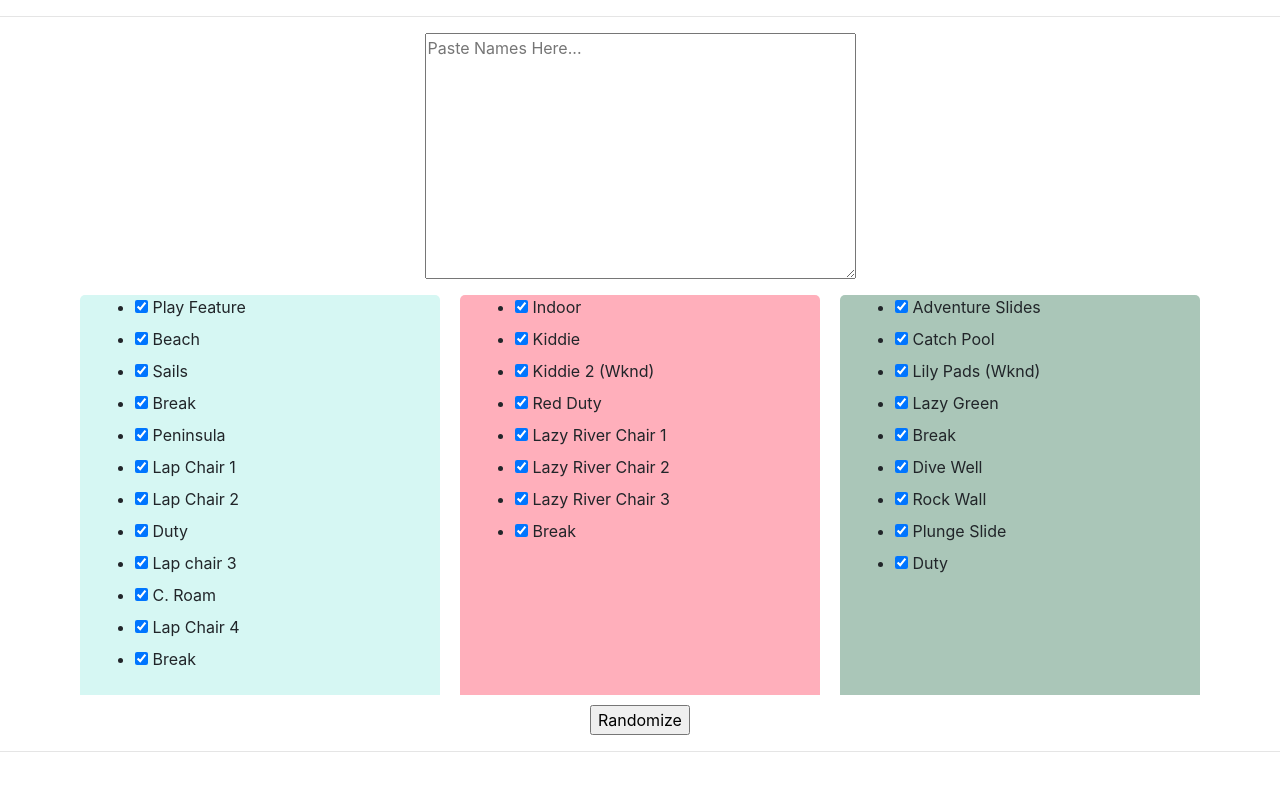
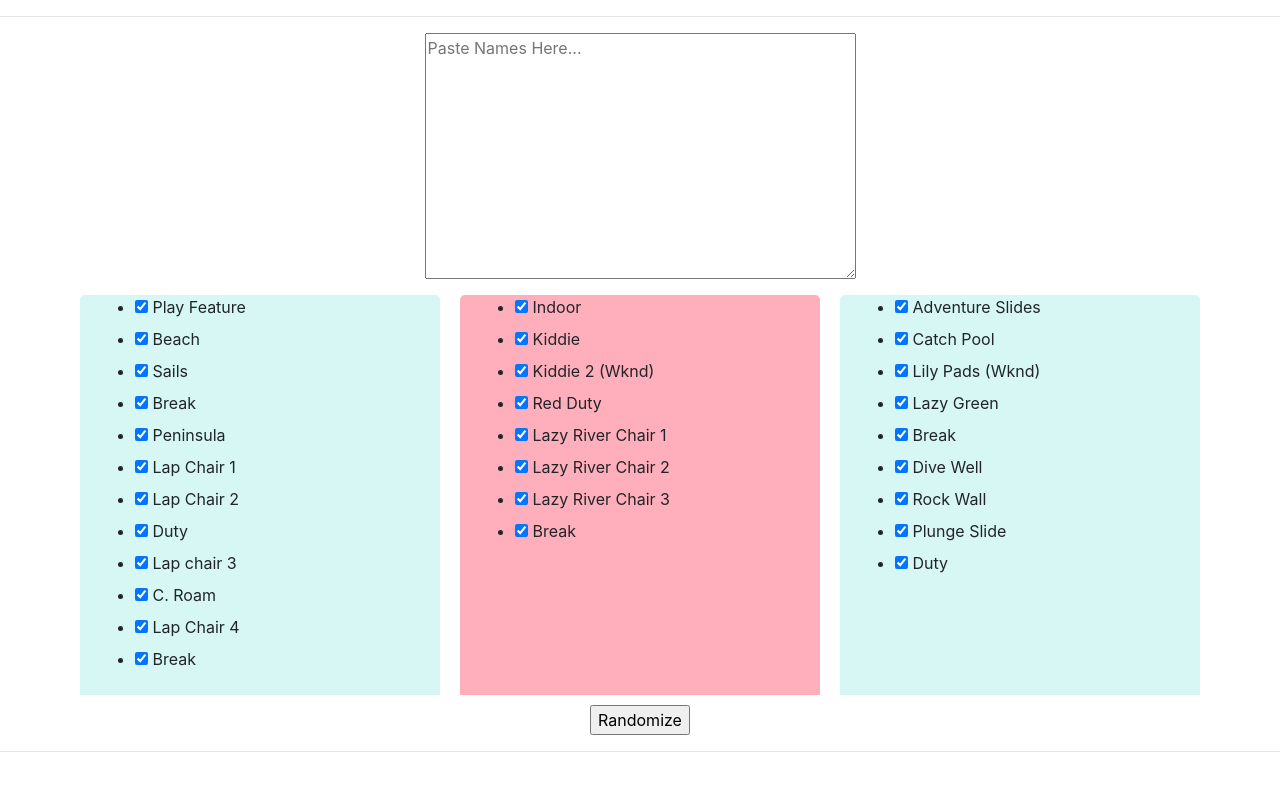
Before and after one commit to jlward/monon-rotationater, a Django app: page / in a window 1280 px wide. Run offline with Django 3.2, Linux system fonts and the light colour scheme; some libraries are stand-ins or nearby versions.

Commit message:
Changed green color

```diff
--- a/rotationater/templates/index.html
+++ b/rotationater/templates/index.html
@@ -14,7 +14,7 @@
           background-color: #D6F7F3;
         }
         .green {
-          background-color: #AAC6B8;
+          background-color: #D6F7F3;
         }
         .top div {
           border-top-left-radius: 5px;
```
